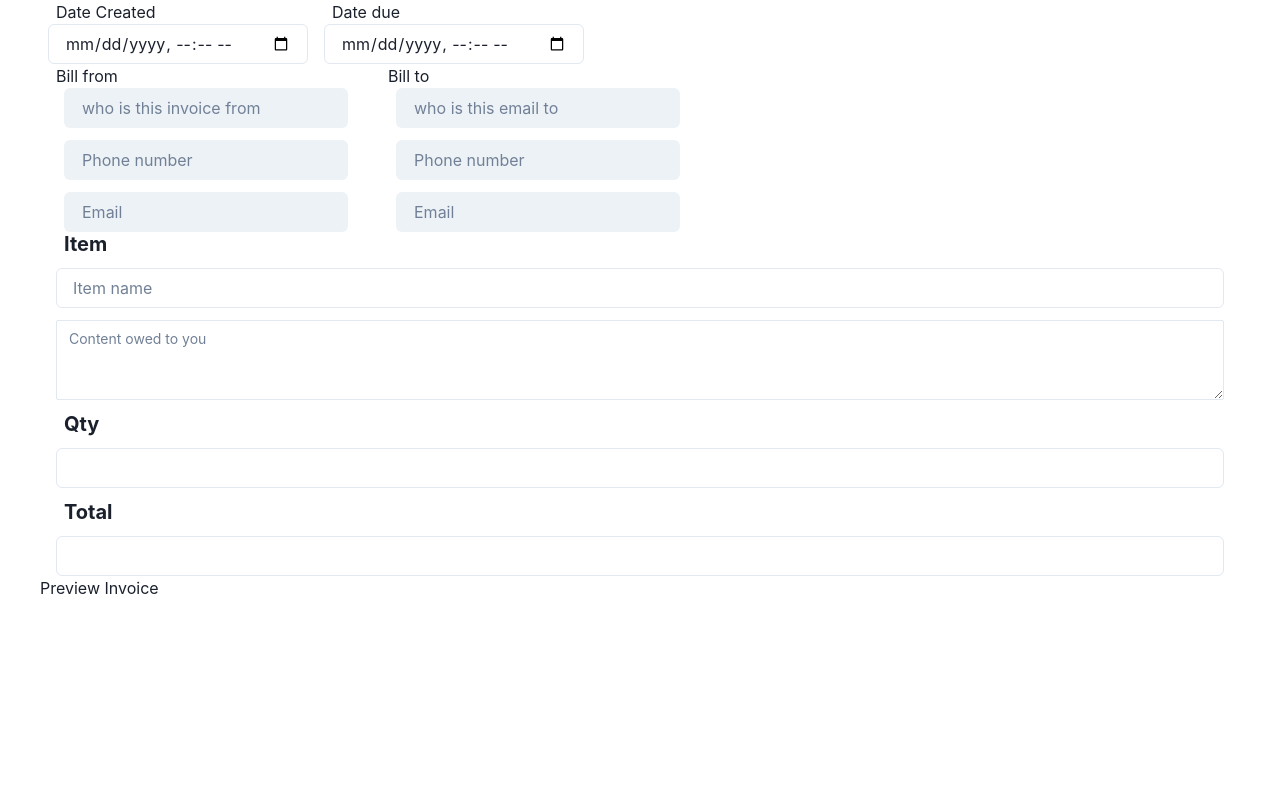
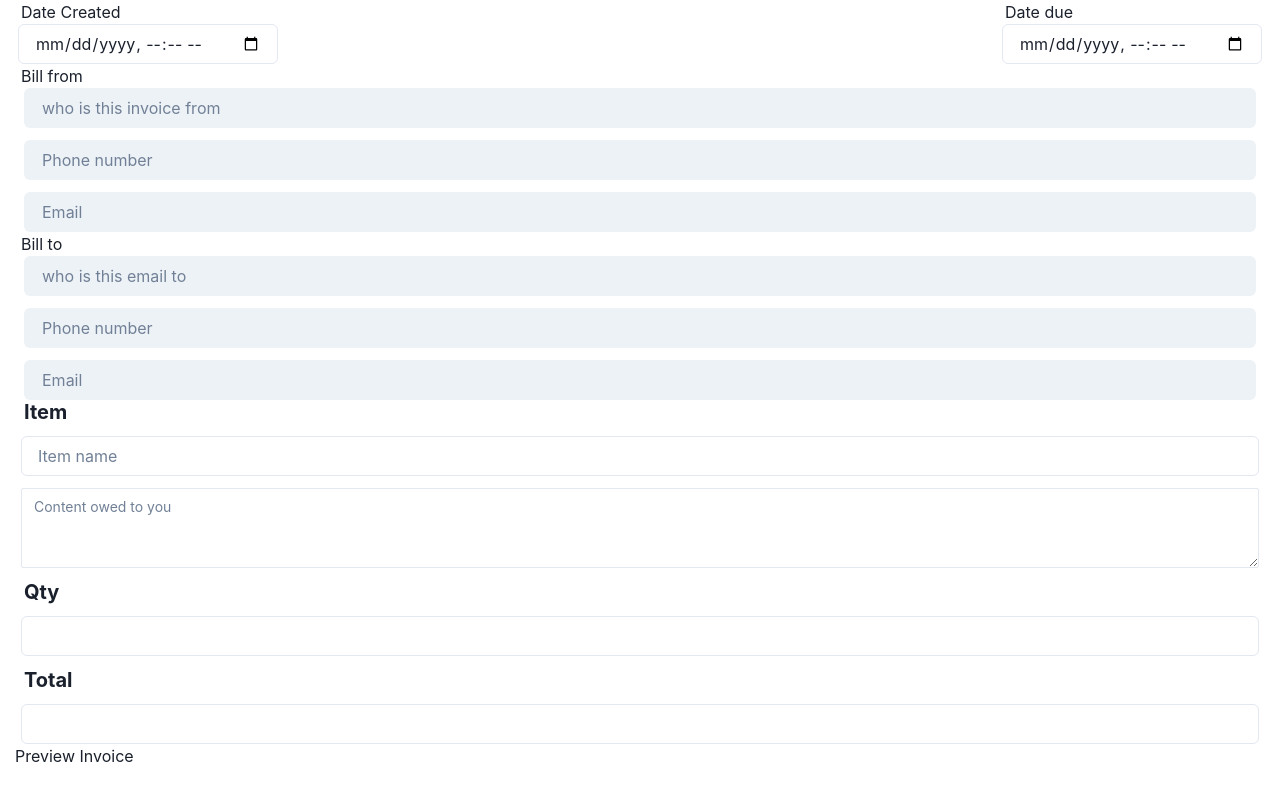
Before and after one commit to kodervine/ceendit-react, a React (Vite) app: page / in a window 1280 px wide. Built offline with nearby package versions, Linux system fonts and the light colour scheme.

Commit message:
removed vanilla css from app.css

```diff
--- a/src/App.css
+++ b/src/App.css
@@ -1,15 +1,4 @@
 * {
-  padding: 0 8px;
+  padding: 0px 3px;
   margin-bottom: 0px;
 }
-
-/* Invoice date */
-.invoice-date-input {
-  display: flex;
-  gap: 2;
-}
-
-.invoice-form-recipient {
-  display: flex;
-  gap: 2;
-}
--- a/src/pages/InvoiceApp.jsx
+++ b/src/pages/InvoiceApp.jsx
@@ -1,4 +1,5 @@
 import React, { useState } from "react";
+import { Flex, Spacer } from "@chakra-ui/react";
 import { useGlobalContext } from "../context";
 import DateInput from "../components/DateInput";
 import InvoiceForm from "../components/InvoiceForm";
@@ -18,25 +19,26 @@ const InvoiceApp = () => {
   return (
     <form onSubmit={handleInvoiceSubmit}>
       {/* Input -  Sending and receiving dateInput rendering with data gotten from useContext - invoiceFormData variable. Plus passing the data via to the dateInput component */}
-      <section className="invoice-date-input">
+      <Flex>
         <DateInput
           text="Date Created"
           nameOfDateInput="dateCreated"
           onHandleChange={handleInputChange}
           valueofDateInput={invoiceFormData.dateCreated}
         />
+        <Spacer />
         <DateInput
           text="Date due"
           nameOfDateInput="dateDue"
           onHandleChange={handleInputChange}
           valueOfDateInput={invoiceFormData.dateDue}
         />
-      </section>
+      </Flex>
 
       {/* InvoiceForm Bill from and to input rendering with name, phone number and email with data gotten from the useGlobalContext from useContext.
 
       Also passing the data via props to InvoiceForm component*/}
-      <section className="invoice-form-recipient">
+      <section>
         <InvoiceForm
           recipient="Bill from"
           placeholder="who is this invoice from"
@@ -48,6 +50,7 @@ const InvoiceApp = () => {
           valueOfInvoiceFormPhoneNumber={invoiceFormData.billFromPhoneNumber}
           onHandleChange={handleInputChange}
         />
+        <Spacer />
         {/* BillTo InvoiceForm rendering */}
         <InvoiceForm
           recipient="Bill to"
```
